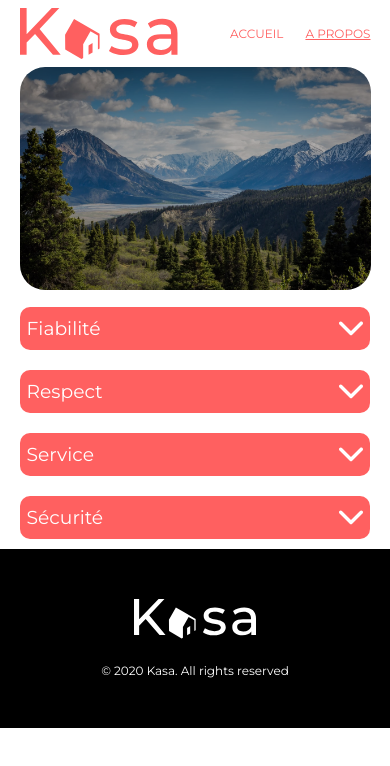
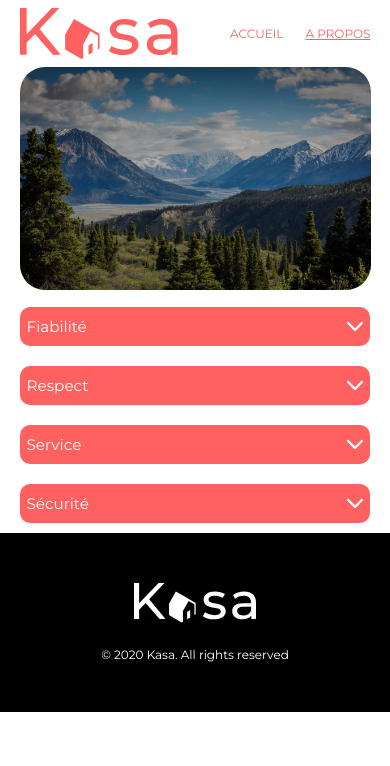
Before and after one commit to C-Poret/Kasa, a React (Create React App) app: page /about in a window 390 px wide. Shown: the top 766 px of the page. Built offline with nearby package versions, Linux system fonts and the light colour scheme.

Commit message:
Finalisation du projet

```diff
--- a/src/pages/Logement.jsx
+++ b/src/pages/Logement.jsx
@@ -2,8 +2,9 @@ import React, { useEffect, useState } from 'react';
 import SlideShow from "../components/SlideShow";
 import Collapse from '../components/Collapse';
 import Rating from "../components/Rating";
+import Error from "../pages/Error"
 import axios from 'axios';
-import { useNavigate, useParams } from 'react-router-dom';
+import { useParams } from 'react-router-dom';
 
 const Logement = () => {
 
@@ -16,12 +17,12 @@ const Logement = () => {
     const { id } = useParams();
     const infos = data.filter(logement => logement.id === id);
 
-    const navigate = useNavigate();
+
 
     if ( infos.length === 1) {
         return (
             <main>
-                {infos.map((logement, id) => (
+                {infos.map((logement) => (
                     <div key={logement} >
                         <SlideShow pictures={logement.pictures} />
                         <div className='infoLogement'>
@@ -30,7 +31,7 @@ const Logement = () => {
                                     <h2>{logement.title}</h2>
                                     <h3>{logement.location}</h3>
                                     <ul>
-                                        {logement.tags.map((tag) => <li key={tag} >{tag}</li>)}
+                                        {logement.tags.map((tag) => <li key={tag}>{tag}</li>)}
                                     </ul>
                                 </div>
                                 <div className='containerLogementRight'>
@@ -46,7 +47,7 @@ const Logement = () => {
                                     <Collapse title="Description" content={logement.description} />
                                 </div>
                                 <div className="collapseLogement">
-                                    <Collapse title="Equipements" content={logement.equipments.map((liste) => <li key={liste} >{liste}</li>)} />
+                                    <Collapse title="Equipements" content={logement.equipments.map((liste) => <li key={liste}>{liste}</li>)} />
                                 </div>
                             </div>
                         </div>
@@ -56,7 +57,7 @@ const Logement = () => {
         )
     } else {
         return (
-        navigate('/error')
+            <Error />
         )
     };
 };
--- a/src/style/collapse.scss
+++ b/src/style/collapse.scss
@@ -60,9 +60,19 @@
 
 /* Responsive */
 @media (max-width: 768.02px) {
+
     .containerCollapse {
         margin-left: 5%;
         margin-right: 5%;
         width: 90%;
+        font-size: 12px;
+    }
+
+    .titleCollapse {
+        font-size: 13px;
+    }
+
+    .flecheBas {
+        width: 16px;
     }
 }
```
